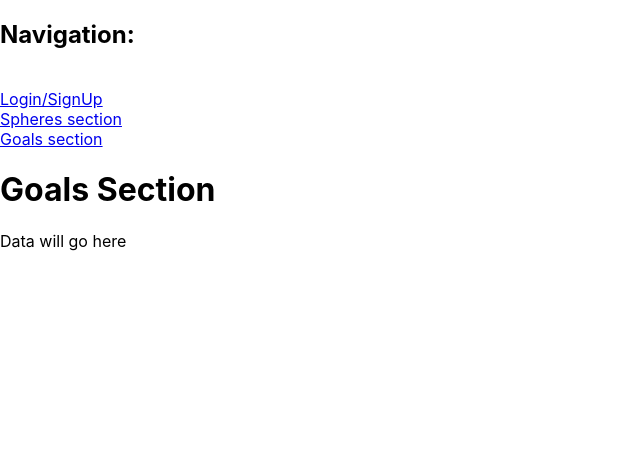
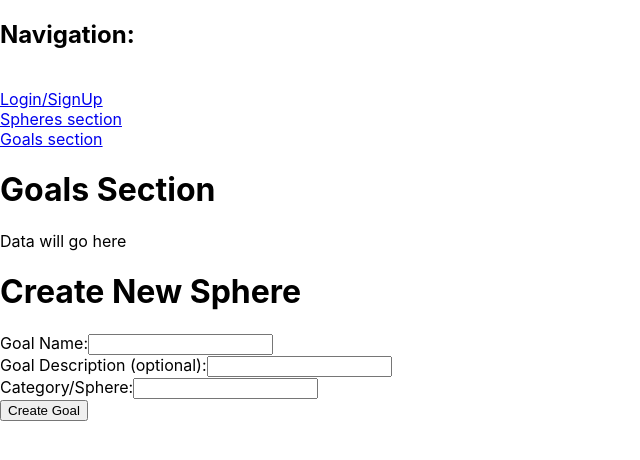
Before and after one commit to Janhavi-Shinde/rails-react-fe-capstone, a React (Create React App) app: page /Goals in a window 1280 px wide. Shown: the top 460 px of the page, without its empty margins (0-640 px from the left). Built offline with nearby package versions, Linux system fonts and the light colour scheme.

Commit message:
added static sphere form (w/o fetch) and edited goal's page

```diff
--- a/src/Goals.js
+++ b/src/Goals.js
@@ -21,6 +21,38 @@ function Goals() {
        Data will go here
             </p>
 
+
+            <h1>Create New Sphere</h1>
+      <form >
+
+        <label>
+          Goal Name:
+          <input
+            type="text"
+
+          />
+        </label>
+        <br></br>
+        <label>
+          Goal Description (optional):
+          <input
+            type="text"
+
+          />
+        </label>
+        <br/>
+        <label>
+          Category/Sphere:
+          <input
+            type="text"
+
+          />
+        </label>
+        <br></br>
+
+        <button type="submit">Create Goal</button>
+      </form>
+
       </>
 
 
--- a/src/Spheres.js
+++ b/src/Spheres.js
@@ -25,23 +25,16 @@ function Spheres() {
       <h1>Create New Sphere</h1>
       <form >
         <label>
-          Goal Name:
+          Sphere Name:
           <input
             type="text"
 
           />
         </label>
-        <br></br>
-        <label>
-          Category
-          <input
-            type="text"
 
-          />
-        </label>
         <br></br>
 
-        <button type="submit">Create Goal</button>
+        <button type="submit">Create Sphere</button>
       </form>
     </section>
       </>
```
